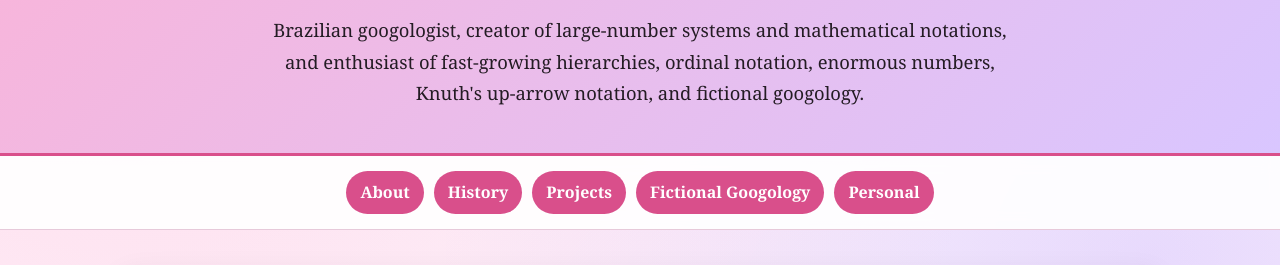
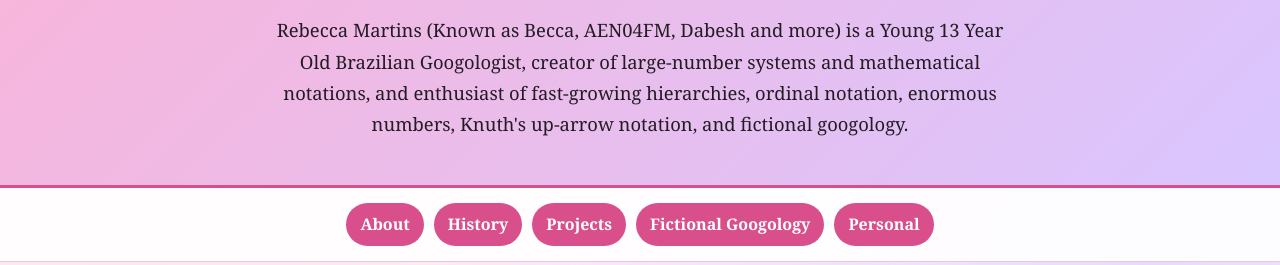
Before and after one commit to ArjenMathias717/about-me, a plain HTML site: page index.html in a window 1280 px wide. Shown: the part 395-660 px from the top of the page. Drawn offline with Linux system fonts and the light colour scheme.

Commit message:
Update subtitle for Rebecca Martins

```diff
--- a/index.html
+++ b/index.html
@@ -19,7 +19,7 @@ main{width:min(1050px,calc(100% - 32px));margin:35px auto 70px}section{backgroun
 <header id="top">
 <img class="profile" src="rebecca-profile.jpg" alt="Profile image representing Rebecca">
 <h1>Rebecca Martins</h1>
-<p class="subtitle">Brazilian googologist, creator of large-number systems and mathematical notations, and enthusiast of fast-growing hierarchies, ordinal notation, enormous numbers, Knuth's up-arrow notation, and fictional googology.</p>
+<p class="subtitle">Rebecca Martins (Known as Becca, AEN04FM, Dabesh and more) is a Young 13 Year Old Brazilian Googologist, creator of large-number systems and mathematical notations, and enthusiast of fast-growing hierarchies, ordinal notation, enormous numbers, Knuth's up-arrow notation, and fictional googology.</p>
 </header>
 <nav><a href="#about">About</a><a href="#history">History</a><a href="#projects">Projects</a><a href="#fictional">Fictional Googology</a><a href="#personal">Personal</a></nav>
 <main>
```
